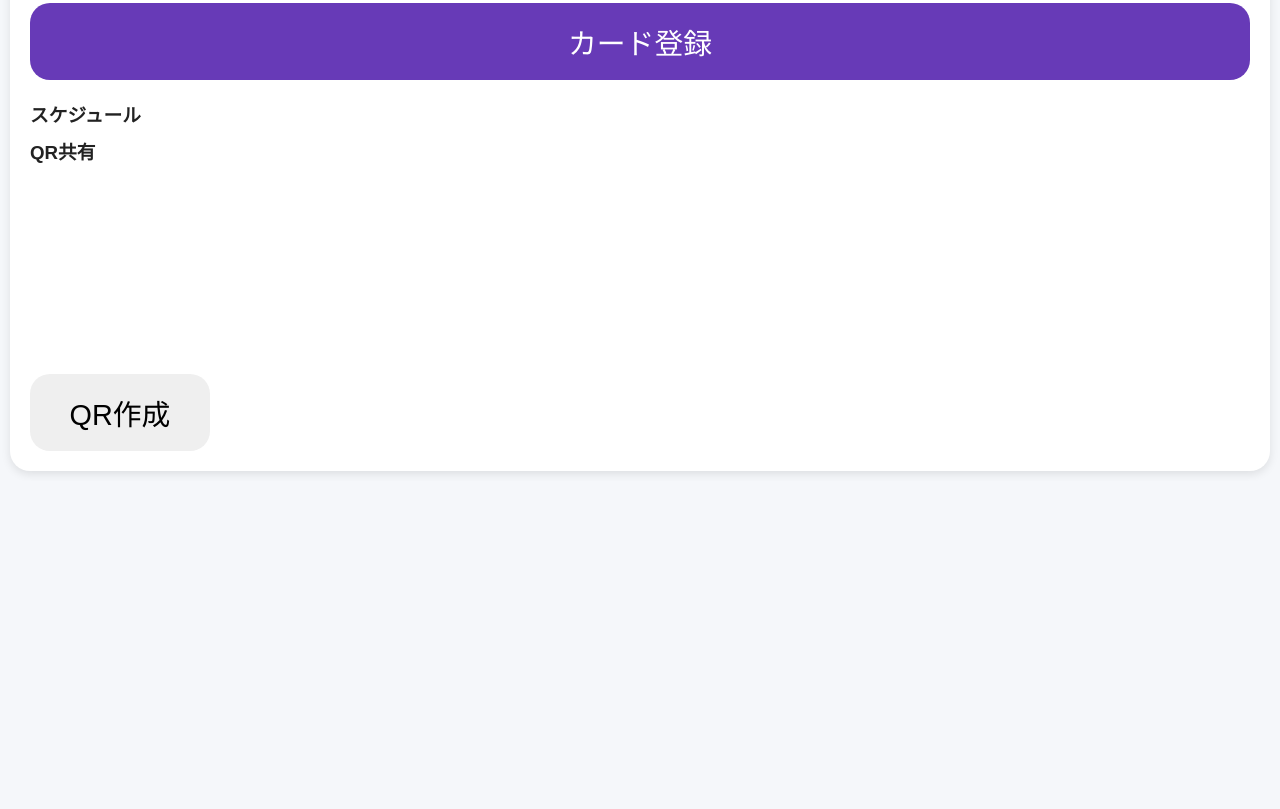
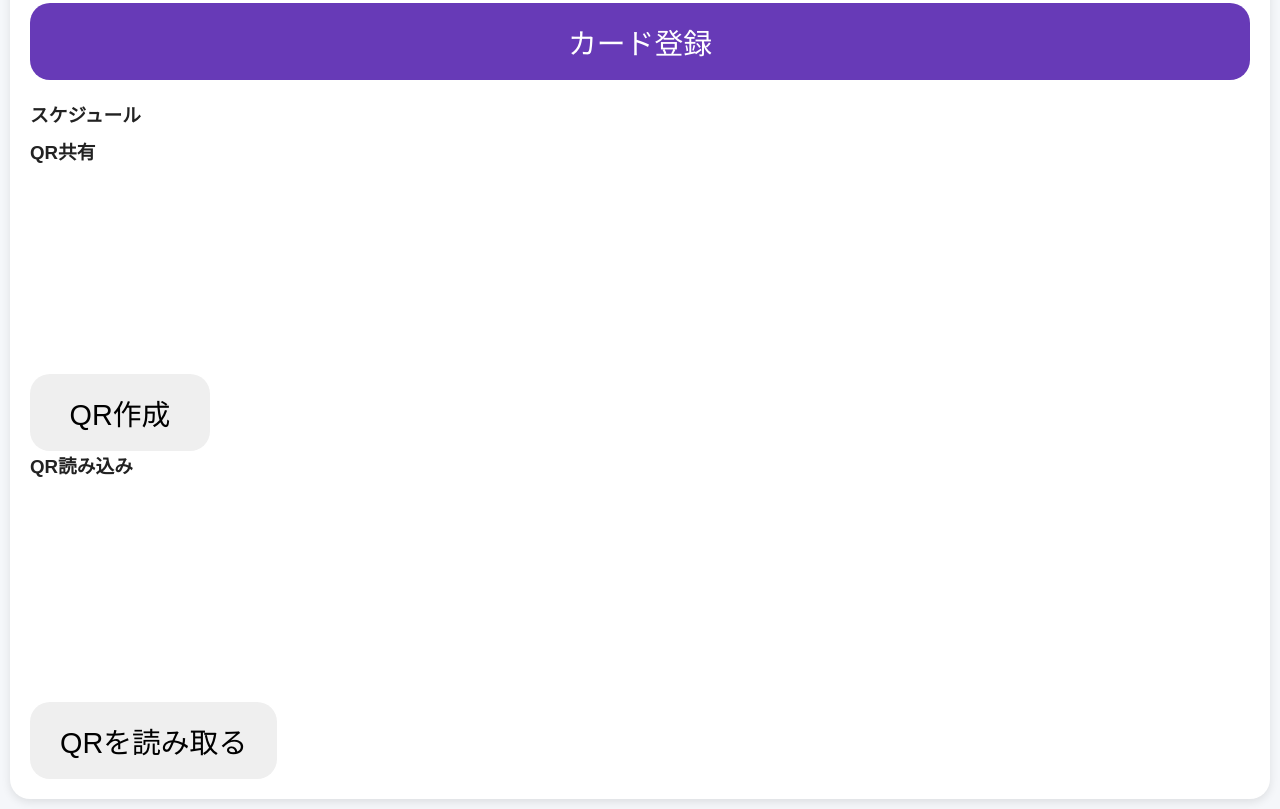
Before and after one commit to nakatasapporo-create/yotei, a plain HTML site: page index.html in a window 1280 px wide. Shown: the part 1132-1941 px from the top of the page. Before the commit the page ends 1613 px from the top, so only its background shows below. Drawn offline with nearby package versions, Linux system fonts and the light colour scheme.

Commit message:
Add files via upload

```diff
--- a/index.html
+++ b/index.html
@@ -178,6 +178,19 @@ QR共有
 <button id="exportBtn">
 QR作成
 </button>
+<h3>QR読み込み</h3>
+
+<video
+id="qrVideo"
+width="300"
+height="220"
+autoplay> </video>
+
+<br>
+
+<button id="scanBtn">
+QRを読み取る
+</button>
 
 </section>
 
@@ -190,6 +203,7 @@ QR作成
 <script src=
 "https://cdn.jsdelivr.net/npm/qrcode/build/qrcode.min.js">
 </script>
+<script src="https://cdn.jsdelivr.net/npm/jsqr/dist/jsQR.js"></script>
 
 <script src="app.js">
 </script>
```
